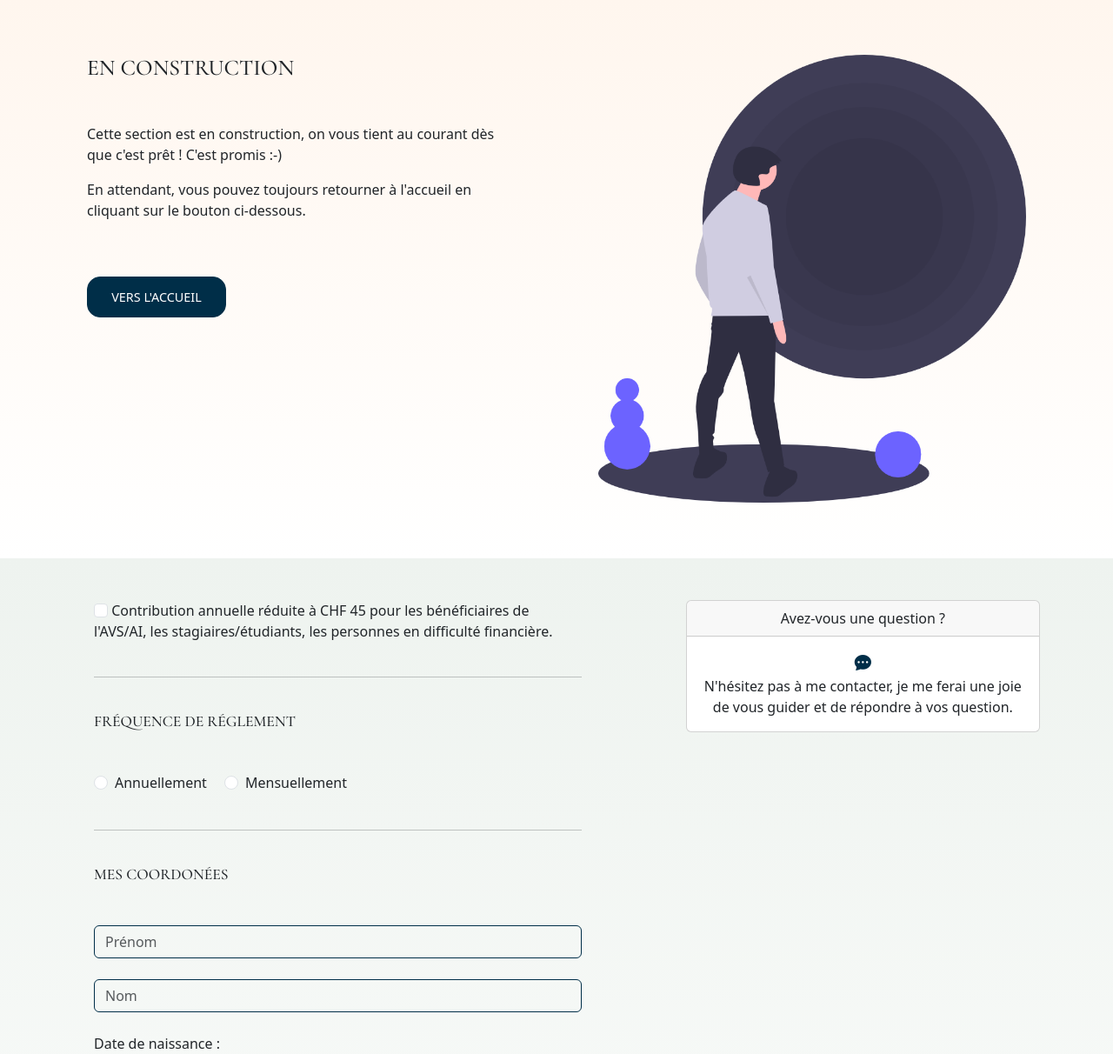
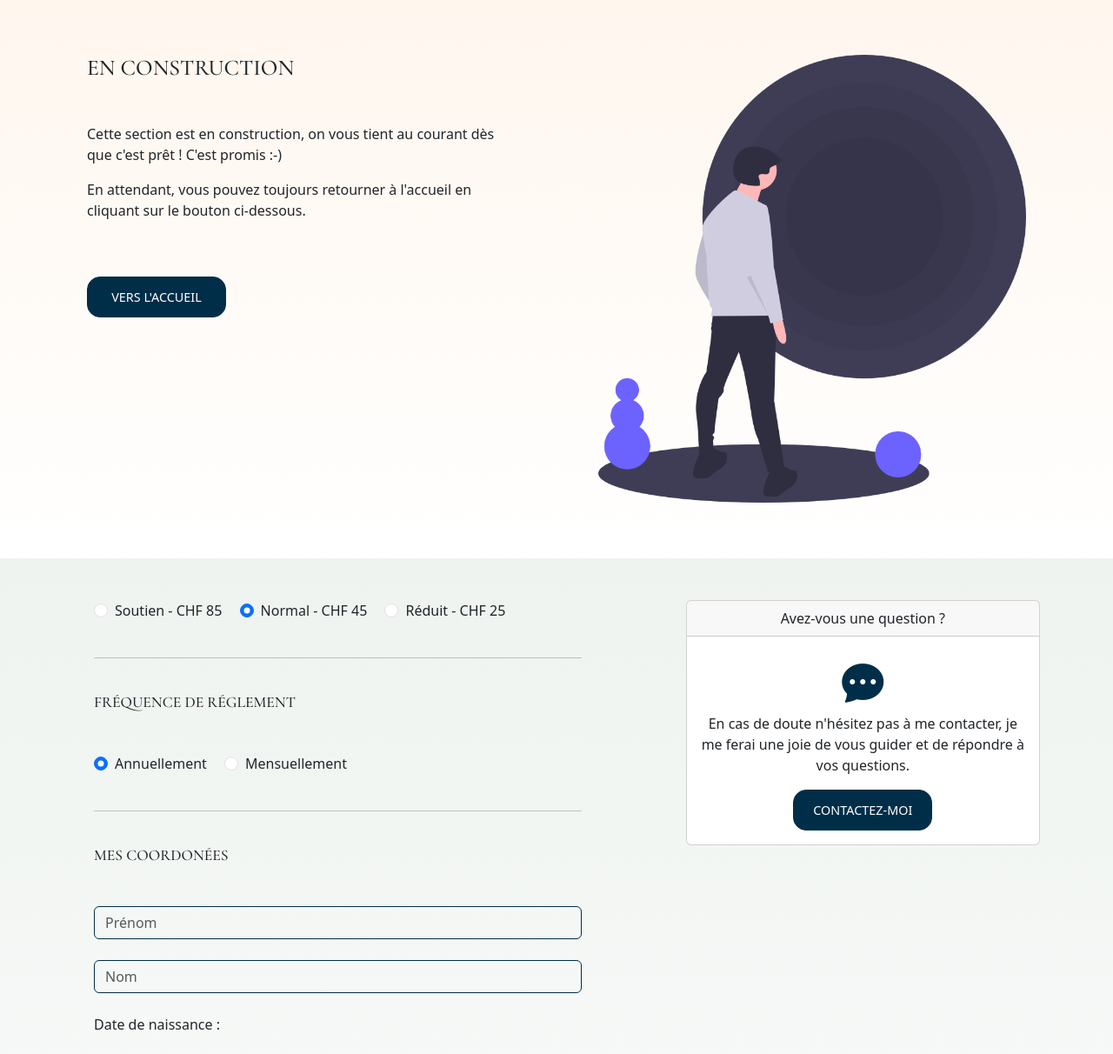
Before and after one commit to Cap0n3/Invisibles23, a Django app: page /membership/ in a window 1280 px wide. Shown: the part 551-1763 px from the top of the page at 87% size. Run offline with Django 4.2, Linux system fonts and the light colour scheme; some libraries are stand-ins or nearby versions.

Commit message:
Started new subscription model

```diff
--- /dev/null
+++ b/Invisibles23/src/sass/components/_assistance-card.scss
@@ -0,0 +1,5 @@
+#assistance-card {
+    i {
+        font-size: 3rem;
+    }
+}
--- a/Invisibles23/src/sass/main.scss
+++ b/Invisibles23/src/sass/main.scss
@@ -14,6 +14,7 @@
 @import "components/event-card";
 @import "components/newsletter";
 @import "components/scrollToTop";
+@import "components/assistance-card";
 
 body {
     color: $font-deep-blue;
--- a/Invisibles23/website/forms.py
+++ b/Invisibles23/website/forms.py
@@ -5,14 +5,23 @@ from django import forms
 
 # Create your forms here.
 class MembershipForm(forms.Form):
+    subscription_choices = [
+        ('support', 'Soutien - CHF 85'),
+        ('normal', 'Normal - CHF 45'),
+        ('reduced', 'Réduit - CHF 25')
+    ]
     frequency_choices = [
         ('yearly', 'Annuellement'),
         ('monthly', 'Mensuellement'),
     ]
-    discount = forms.BooleanField(
-        widget=forms.CheckboxInput(attrs={'class': 'form-check-input'}),
-        required=False,
-        label="Contribution annuelle réduite à CHF 45 pour les bénéficiaires de l'AVS/AI, les stagiaires/étudiants, les personnes en difficulté financière.",
+    # discount = forms.BooleanField(
+    #     widget=forms.CheckboxInput(attrs={'class': 'form-check-input'}),
+    #     required=False,
+    #     label="Contribution annuelle réduite à CHF 45 pour les bénéficiaires de l'AVS/AI, les stagiaires/étudiants, les personnes en difficulté financière.",
+    # )
+    subscription = forms.ChoiceField(
+        choices=subscription_choices,
+        widget=forms.RadioSelect(attrs={'class': 'form-check-input'})
     )
     frequency = forms.ChoiceField(
         choices=frequency_choices,
--- a/Invisibles23/website/static/website/css/main.css
+++ b/Invisibles23/website/static/website/css/main.css
@@ -871,6 +871,10 @@ nav.show {
   color: #fff;
 }
 
+#assistance-card i {
+  font-size: 3rem;
+}
+
 body {
   color: #002E48;
   font-family: "Nunito", sans-serif;
--- a/Invisibles23/website/templates/website/components/membership-form.html
+++ b/Invisibles23/website/templates/website/components/membership-form.html
@@ -10,10 +10,14 @@
             <form method="post" class="form d-flex flex-column px-4">
                 {% csrf_token %}
                 <div class="mb-4">
-                    <label for="{{ form.discount.id_for_label }}">
-                        {{ form.discount }}
-                        {{ form.discount.label }}
-                    </label>
+                    {% for radio in form.subscription %}
+                        <div class="form-check form-check-inline">
+                            <label class="form-check-label">
+                                {{ radio.tag }}
+                                {{ radio.choice_label }}
+                            </label>
+                        </div>
+                    {% endfor %}
                 </div>
                 <hr>
                 <div class="my-4">
@@ -64,11 +68,12 @@
         </div>
         <!--HELP ASIDE-->
         <div class="container col-md-5 px-md-5 ">
-            <div class="card mb-3">
+            <div class="card mb-3" id="assistance-card">
                 <div class="card-header">Avez-vous une question ?</div>
                 <div class="card-body">
                     <i class="bi bi-chat-dots-fill"></i>
-                <p class="card-text">N'hésitez pas à me contacter, je me ferai une joie de vous guider et de répondre à vos question.</p>
+                    <p class="card-text">En cas de doute n'hésitez pas à me contacter, je me ferai une joie de vous guider et de répondre à vos questions.</p>
+                    <a href={% url 'contact' %} class="btn btn-primary" target="_blank">Contactez-moi</a>
                 </div>
             </div>
         </div>
--- a/Invisibles23/website/views.py
+++ b/Invisibles23/website/views.py
@@ -186,10 +186,10 @@ class ContactView(View):
 class MembershipView(View):
     template_name = "website/membership.html"
     form_class = MembershipForm()
+    initial_form_state = {'subscription': 'normal', 'frequency': 'yearly'}
 
     def get(self, request):
-        form = MembershipForm()
-        # Render the form
+        form = MembershipForm(initial=self.initial_form_state)
         return render(request, self.template_name, {'form': form})
 
     def post(self, request):
@@ -199,7 +199,8 @@ class MembershipView(View):
         print("HELLO")
 
         if form.is_valid():
-            discount = form.cleaned_data['discount']
+            subscription = form.cleaned_data['subscription']
+            frequency = form.cleaned_data['frequency']
             first_name = form.cleaned_data['fname']
             last_name = form.cleaned_data['lname']
             birthday = form.cleaned_data['birthday']
@@ -218,7 +219,8 @@ class MembershipView(View):
 
             data = {
                 'lookup_key': lookup_key,
-                'discount': discount,
+                'subscription': subscription,
+                'frequency': frequency,
                 'fname': first_name,
                 'lname': last_name,
                 'birthday': birthday,
```
Also changed, not shown: Invisibles23/proxy/views.py (+30 -5 lines).
